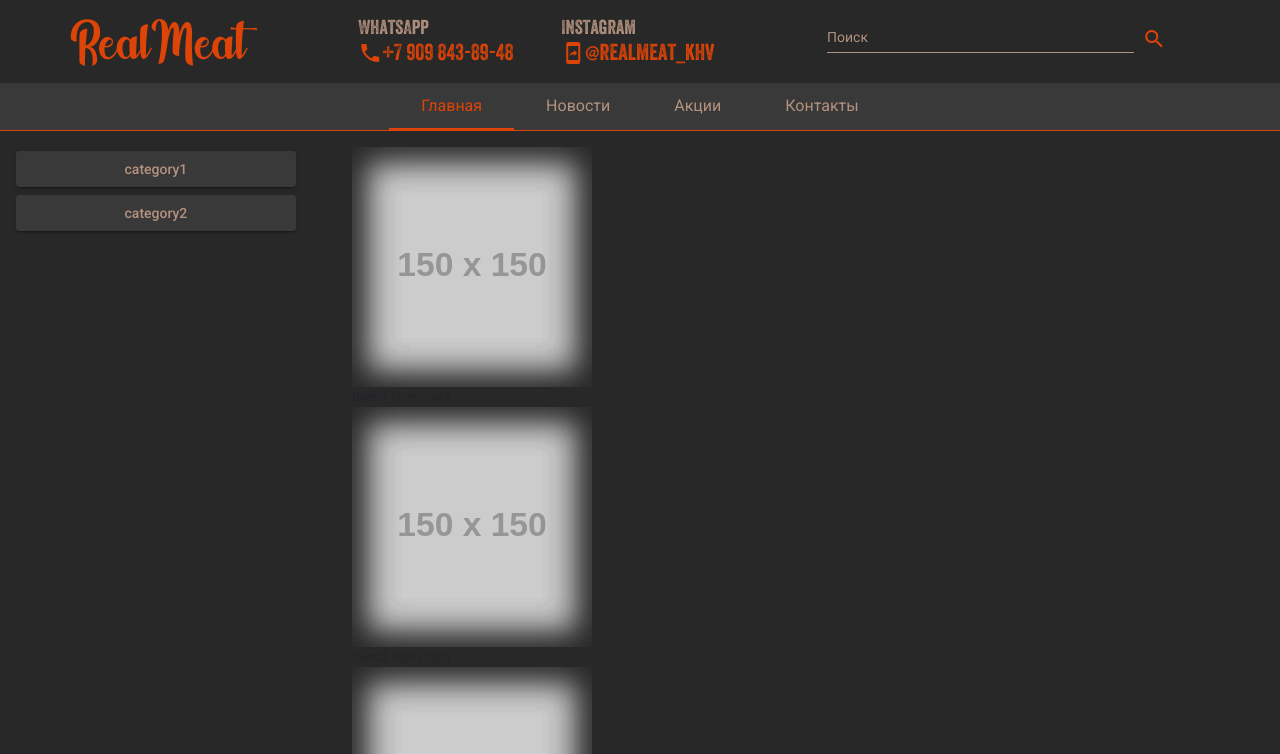
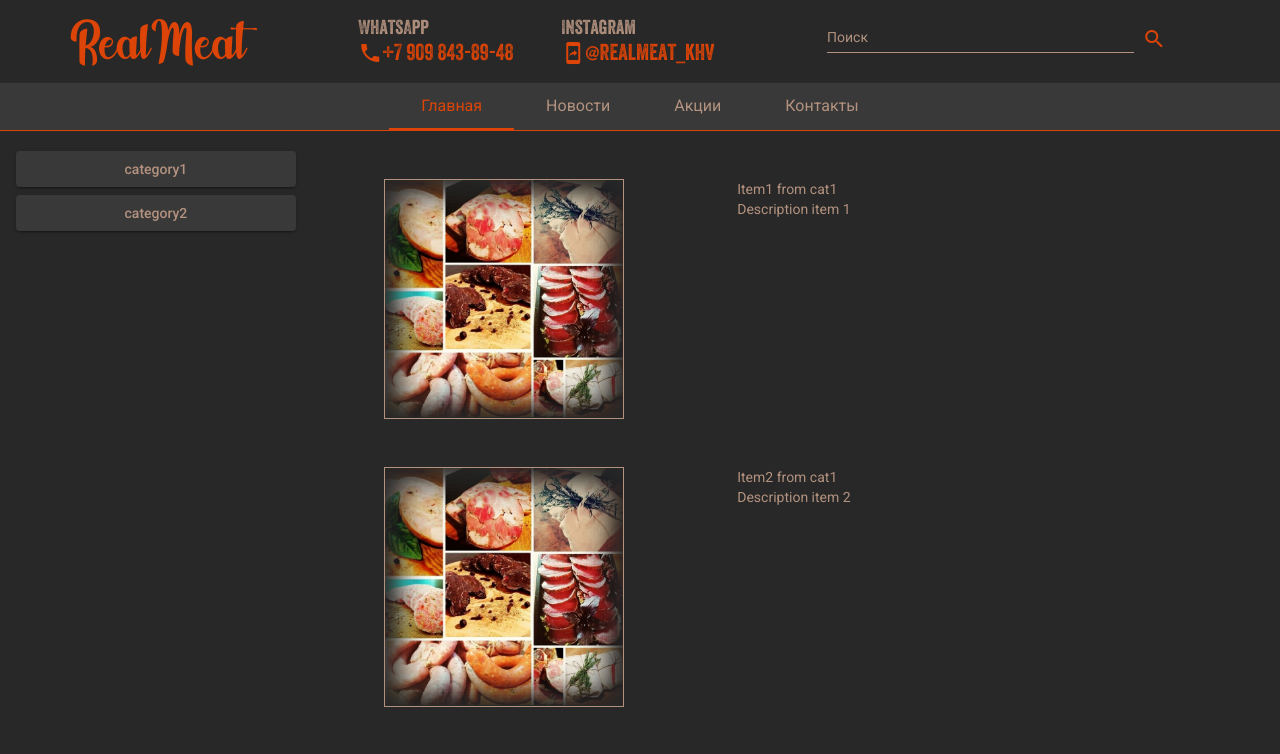
Before and after one commit to akaKAIN/game_shop, an Angular app: page /home/catalog in a window 1280 px wide. Shown: the top 754 px of the page. Built offline with nearby package versions, Linux system fonts and the light colour scheme.

Commit message:
Product-card styling

```diff
--- a/src/app/modules/home/home-page/product-list/product-list.component.html
+++ b/src/app/modules/home/home-page/product-list/product-list.component.html
@@ -2,10 +2,11 @@
   <div class="product-list-wrap">
     <app-product-card
       *ngFor="let product of products"
-      [srcImage]="'https://via.placeholder.com/150'"
+      [srcImage]="'./assets/img/content/photo_2020-11-01_15-35-23.jpg'"
       [altImage]="product.title"
       [title]="product.title"
       [description]="product.description"
     ></app-product-card>
   </div>
 </div>
+<!--https://via.placeholder.com/150-->
--- a/src/app/shared/components/modal-image/modal-image.component.html
+++ b/src/app/shared/components/modal-image/modal-image.component.html
@@ -1,4 +1,6 @@
 <div class="image-wrap sizer">
   <div class="vignette sizer" (click)="openDialog()"></div>
-  <img class="sizer" [src]="srcImage" [alt]="altImage">
+  <div class="sizer-wrap">
+    <img class="img-fluid" [src]="srcImage" [alt]="altImage">
+  </div>
 </div>
--- a/src/app/shared/components/modal-image/modal-image.component.scss
+++ b/src/app/shared/components/modal-image/modal-image.component.scss
@@ -1,13 +1,18 @@
 @import '~@angular/material/prebuilt-themes/indigo-pink.css';
 @import '../../../../styles';
 
-$shadow-size: 2.5rem;
+$shadow-size: 3vw;
 $shadow-color: #282828;
 
 
 .sizer {
   height: 15rem;
   width: 15rem;
+}
+
+.sizer-wrap {
+
+
 }
 
 .image-wrap {
@@ -27,7 +32,11 @@ $shadow-color: #282828;
     box-shadow: inset 0 0 $shadow-size $shadow-color,
     inset 0 0 $shadow-size $shadow-color,
     inset 0 0 $shadow-size $shadow-color;
-
+    border: 1px solid $color-logo-passive;
+    &:hover {
+      border: 1px solid $color-logo;
+      cursor: pointer;
+    }
   }
 
   img {
--- a/src/app/shared/components/product-card/product-card.component.html
+++ b/src/app/shared/components/product-card/product-card.component.html
@@ -1,6 +1,8 @@
 <div class="product-card">
+  <div class="product-card__content d-flex row">
+
+    <div class="col-5 image-wrap">
       <div class="product-card__image">
-<!--    https://via.placeholder.com/150-->
         <app-modal-image
           [srcImage]="srcImage"
           [altImage]="altImage"
@@ -8,6 +10,18 @@
           [title]="title"
         ></app-modal-image>
       </div>
-  <div class="product-item__title">{{title}}</div>
+    </div>
+
+    <div class="col-7 text-wrap">
+      <div class="product-card__title">{{title}}</div>
+      <div class="product-card__desc">{{description}}</div>
+      <div class="row">
+        <div class="product-card__prise"></div>
+        <div class="product-card__buy-btn"></div>
+      </div>
+    </div>
+  </div>
+
+
 
 </div>
--- a/src/app/shared/components/product-card/product-card.component.scss
+++ b/src/app/shared/components/product-card/product-card.component.scss
@@ -1,8 +1,25 @@
 .product-card {
+  margin: 1rem;
+  padding: 1rem;
 
-  &__image {
-  }
+  .product-card__content {
+    .image-wrap {
+      .product-card__image {
+      }
+    }
 
-  &__title {
+    .text-wrap {
+      .product-card__title {
+      }
+
+      .product-card__desc {
+      }
+
+      .product-card__prise {
+      }
+
+      .product-card__buy-btn {
+      }
+    }
   }
 }
--- a/src/styles.scss
+++ b/src/styles.scss
@@ -34,6 +34,7 @@ $color-logo-opacity: rgba(221, 68, 7, .6);
 body {
   box-sizing: border-box;
   background-color: $bg-main;
+  color: $color-logo-passive;
 }
 
 html, body { height: 100%; }
```
Lines whose indentation alone changed are shown as unchanged.
